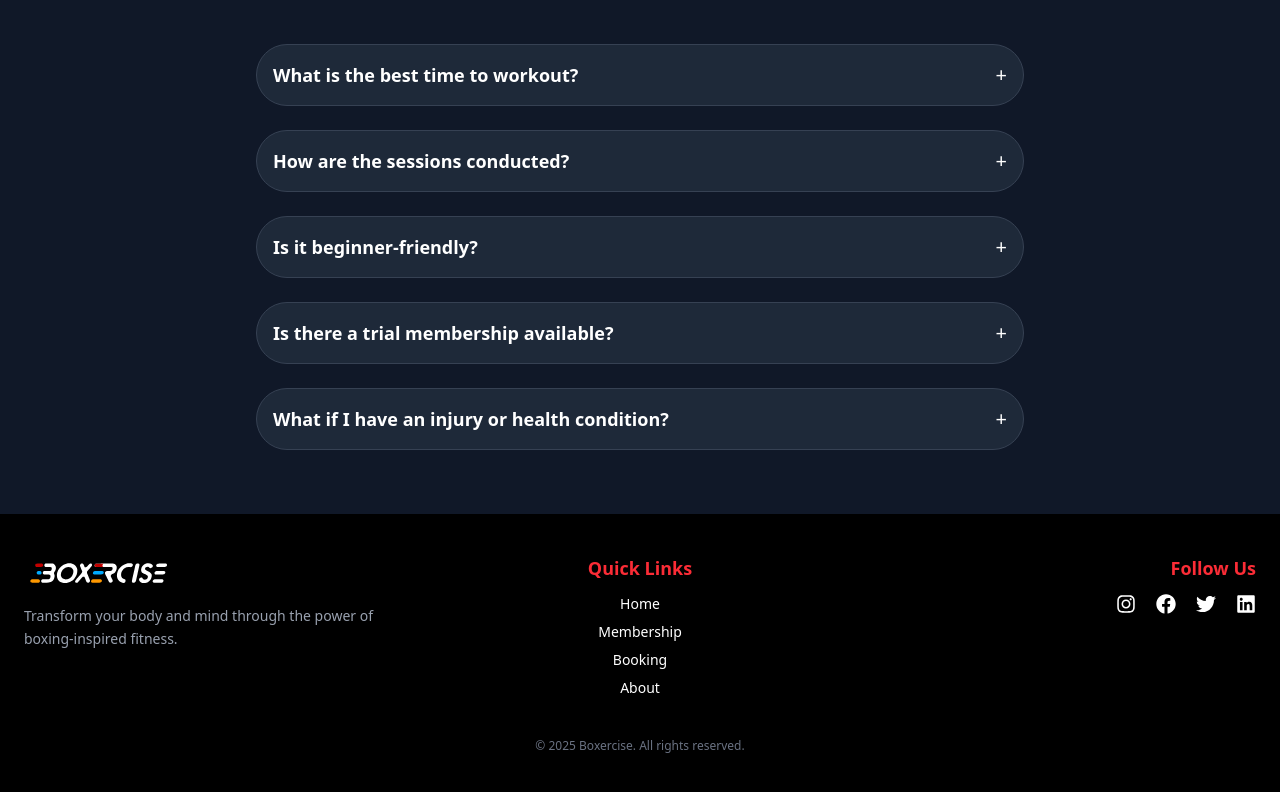
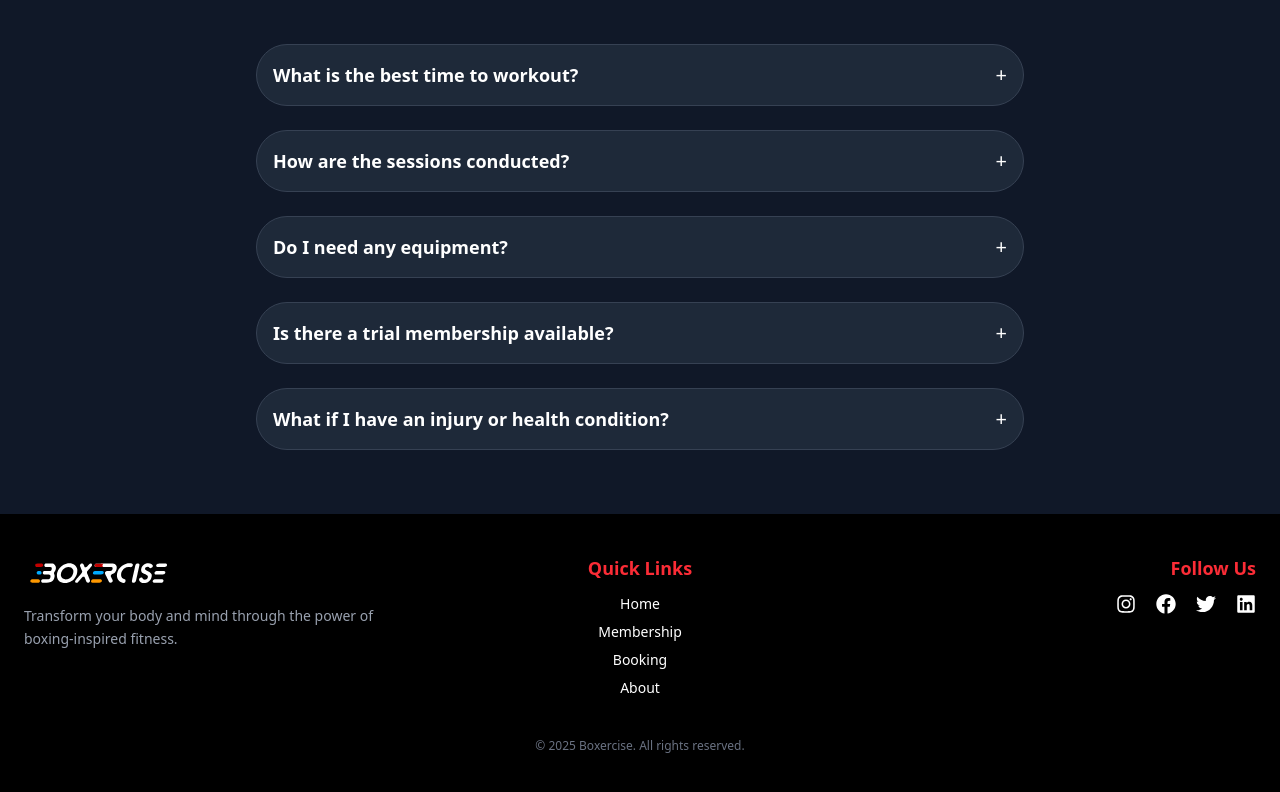
Before and after one commit to GouravDas0811/test-Boxercise, a Next.js app: page / in a window 1280 px wide. Shown: the part 3546-4338 px from the top of the page. Built offline with nearby package versions, Linux system fonts and the light colour scheme; no server answers.

Commit message:
client feedback

```diff
--- a/src/app/about/page.tsx
+++ b/src/app/about/page.tsx
@@ -112,7 +112,7 @@ const AboutPage = () => {
                     "Certified and experienced trainers",
                     "Tailored fitness plans",
                     "Supportive community & motivation",
-                    "Only Online sessions available",
+                    "Online sessions available",
                   ].map((step, index) => (
                     <div
                       key={index}
--- a/src/components/sections/FaqSection.tsx
+++ b/src/components/sections/FaqSection.tsx
@@ -17,8 +17,8 @@ const faqs: Faq[] = [
     answer: 'Every session is LIVE and 1-on-1 via Google meet or your preferred platform — completely tailored to your fitness level and goals.',
   },
   {
-    question: 'Is it beginner-friendly?',
-    answer: 'Yes — whether you’re new, returning after an injury, or just starting, we design everything to match your level and body.',
+    question: 'Do I need any equipment?',
+    answer: 'Not at all. We start with bodyweight. Your coach will guide you if you need basic tools later in your journey.',
   },
   {
     question: 'Is there a trial membership available?',
```
